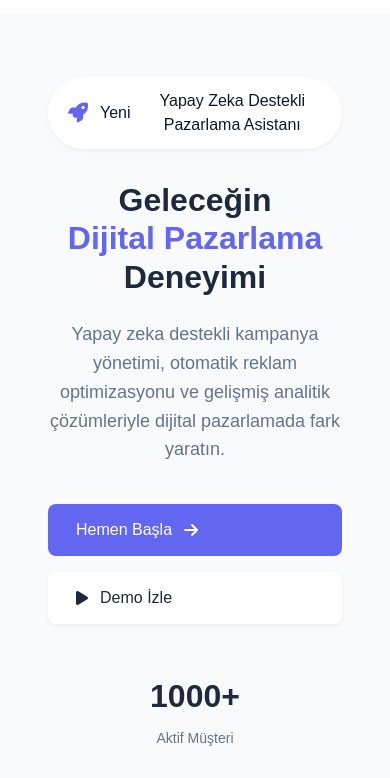
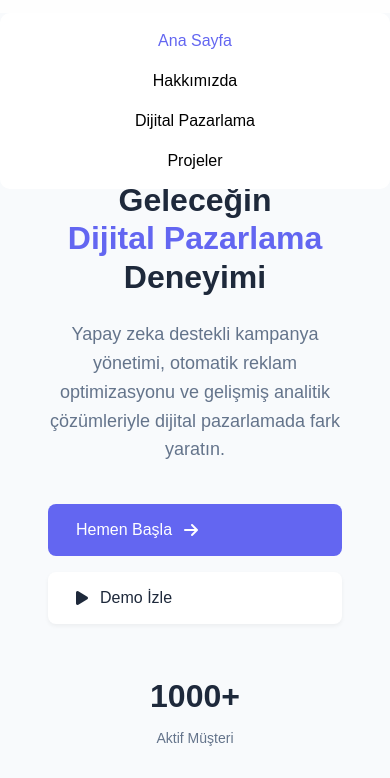
Before and after one commit to Frounzy/Netifyy, a plain HTML site: page et/index.html in a window 390 px wide. Both pictures are taken after a click on the button 299 px from the left and 37 px from the top of the page. Shown: the part 61-839 px from the top of the page. Drawn offline with Linux system fonts and the light colour scheme.

Commit message:
Update index.html

```diff
--- a/et/index.html
+++ b/et/index.html
@@ -1057,5 +1057,10 @@ document.addEventListener('DOMContentLoaded', function() {
   };
 });
 </script>
+
+          <script>document.querySelector(".mobile-menu-toggle").addEventListener("click", () => {
+    document.querySelector(".nav-links").classList.toggle("active");
+});</script>
 </body>
+
 </html>
```
